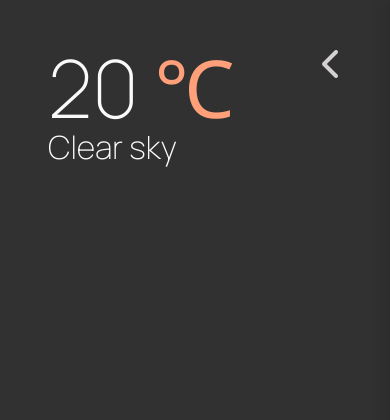
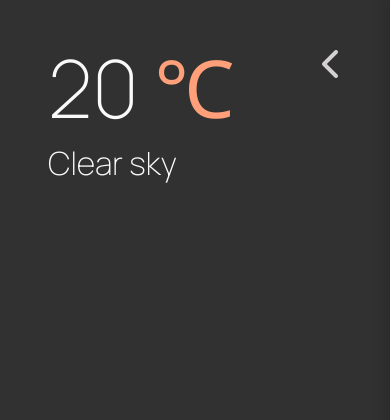
Before and after one commit to tonaye-aye/weathertones, a PHP site: page / in a window 390 px wide; the page is wider, and only the part inside the window is pictured. Shown: the top 420 px of that part. Run offline with PHP 8.4, Linux system fonts and the light colour scheme; some libraries are stand-ins or nearby versions.

Commit message:
28th commit

```diff
--- a/style.css
+++ b/style.css
@@ -340,6 +340,7 @@ i:hover {
   }
   .weather-description {
     font-size: 2rem;
+    margin: 1rem 0 3rem;
   }
   .weather-timezone {
     font-size: 1rem;
```
